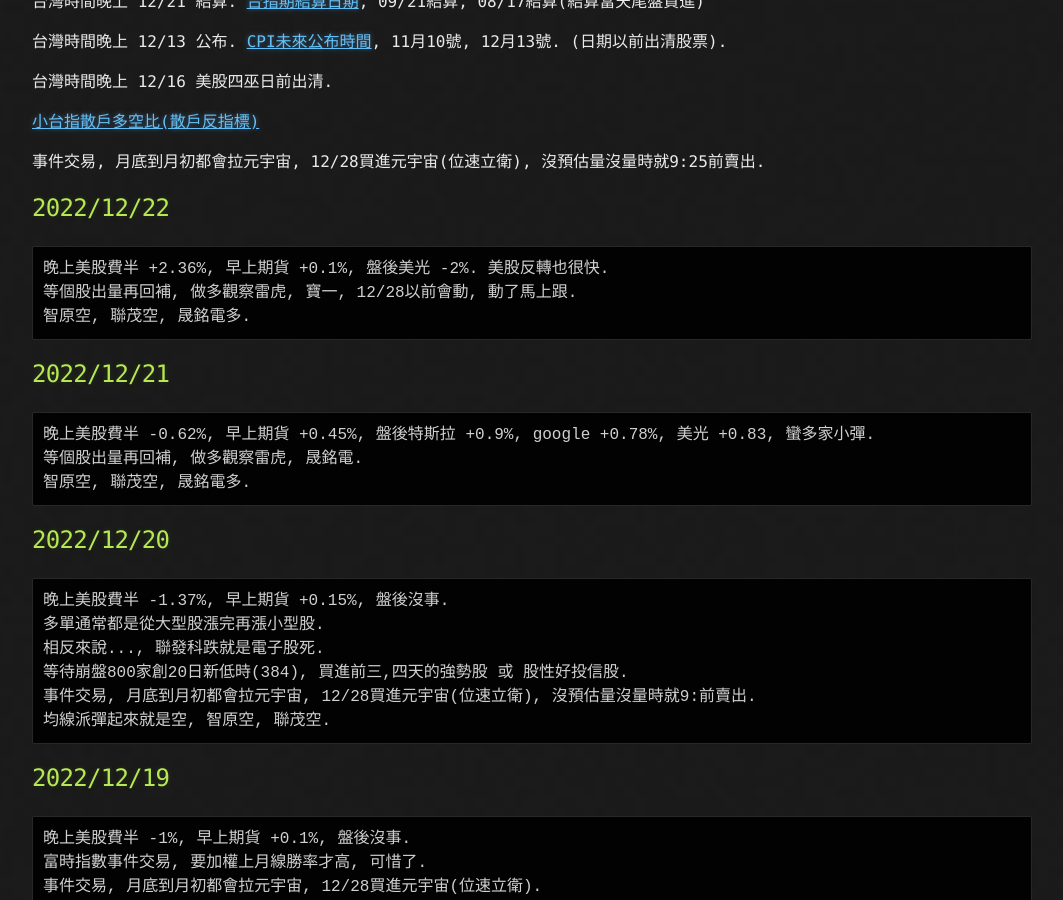
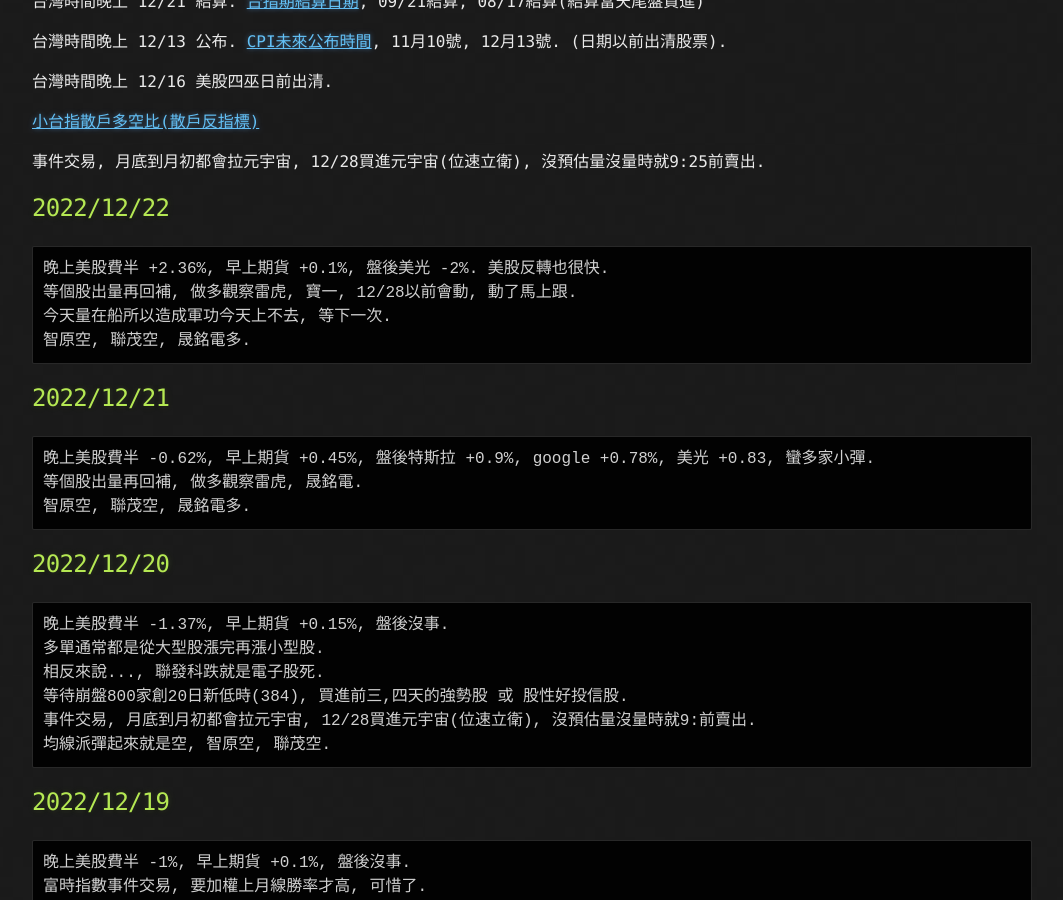
Before and after one commit to lepg5487/Stock_God, a Jekyll site: the page built from index.md, in a window 1280 px wide and 900 px high, scrolled down 388 px. Shown: the whole window, without its empty margins (108-1171 px from the left). Built offline with Jekyll 4.4.1, drawn with Linux system fonts in a browser that asks for light colours; our own code applies the rules of GitHub Pages for plain Markdown files.

Commit message:
Update index.md

````diff
--- a/index.md
+++ b/index.md
@@ -22,6 +22,7 @@ layout: testlayouts
 ```
 晚上美股費半 +2.36%, 早上期貨 +0.1%, 盤後美光 -2%. 美股反轉也很快.
 等個股出量再回補, 做多觀察雷虎, 寶一, 12/28以前會動, 動了馬上跟.
+今天量在船所以造成軍功今天上不去, 等下一次.
 智原空, 聯茂空, 晟銘電多.
 ```
 
````
